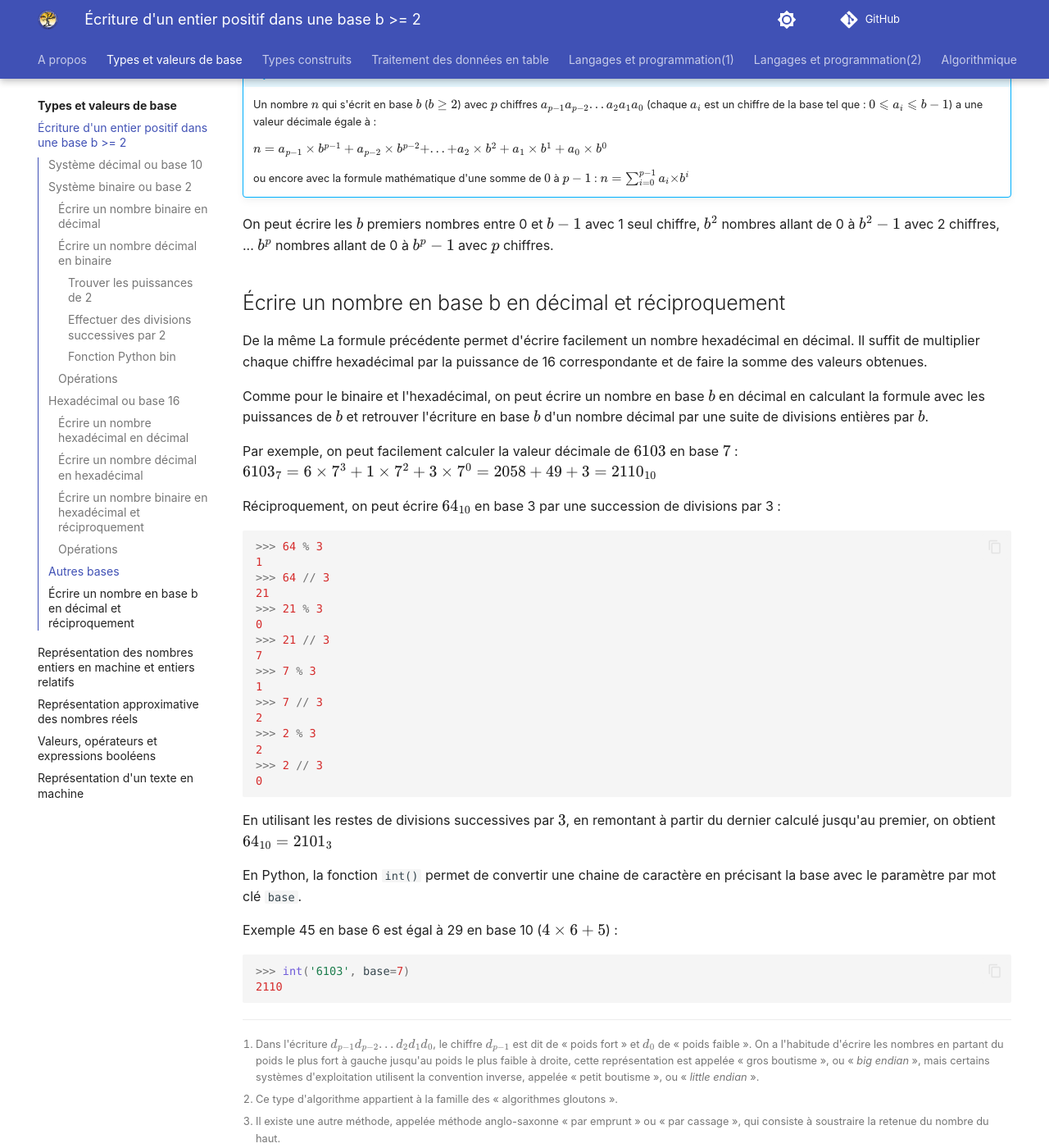
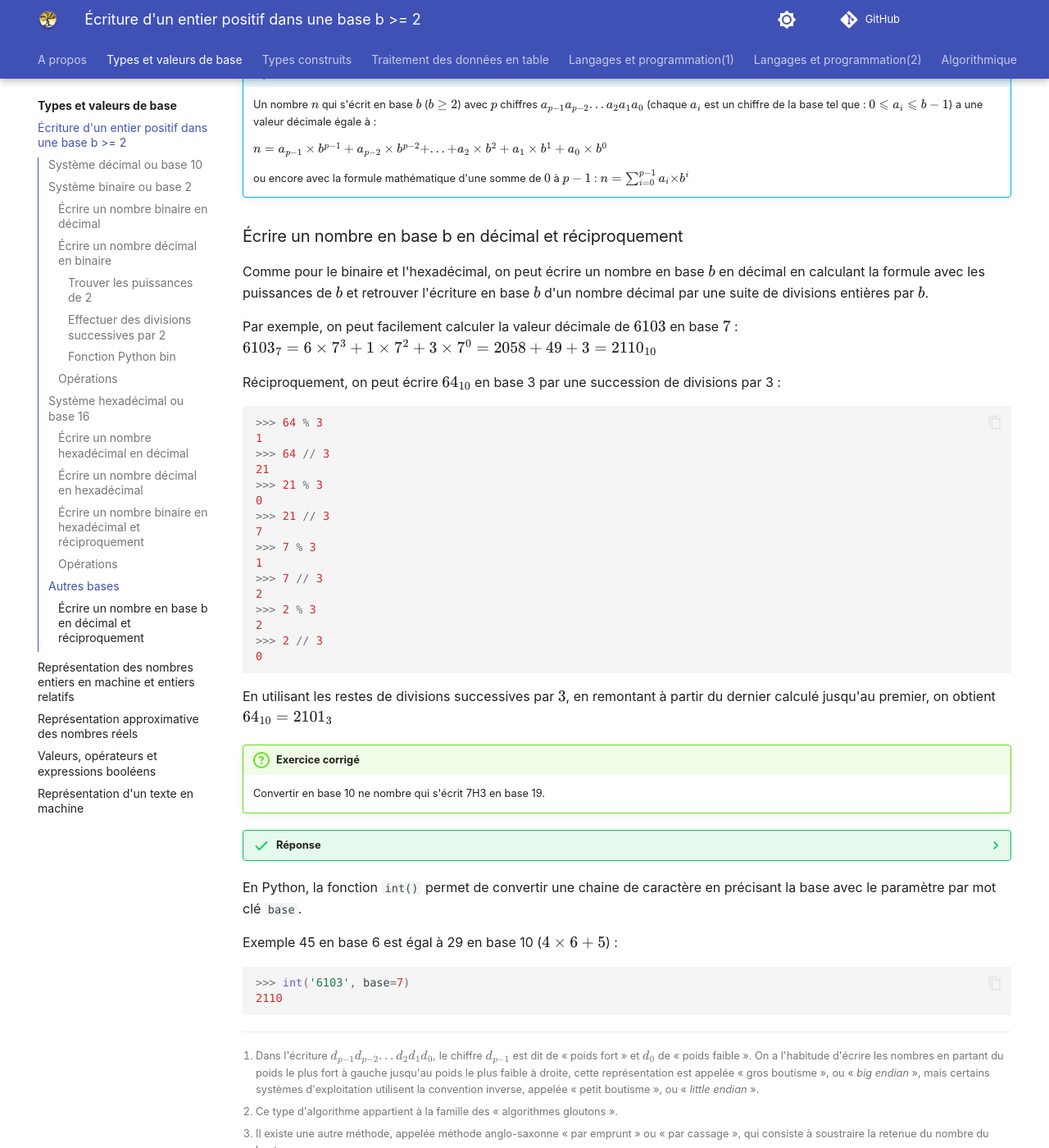
Before and after one commit to fab-perez/NSI-1, an MkDocs documentation site: the page built from docs/types-et-valeurs-de-base/1-ecriture-entier-positif-en-base-b.md, in a window 1280 px wide and 1400 px high, scrolled down 19942 px. Shown: the whole window at 82% size. Built offline with MkDocs 1.6.1 and Material for MkDocs 9.7.7, drawn with Linux system fonts in a browser that asks for light colours; emoji names are drawn with the system emoji font; comment, search, counter and statistics services are not loaded; some of the changed text lies outside the part shown.

Commit message:
Add files via upload

```diff
--- a/docs/types-et-valeurs-de-base/1-ecriture-entier-positif-en-base-b.md
+++ b/docs/types-et-valeurs-de-base/1-ecriture-entier-positif-en-base-b.md
@@ -135,7 +135,7 @@ def etoile(n):
     Source : [https://fr.wikipedia.org/wiki/Nombre_harshad](https://fr.wikipedia.org/wiki/Nombre_harshad).
 
 
-	Écrire un programme demande un nombre entier et affiche s'il est un nombre de harshad ou pas.
+	Écrire un programme demande un nombre entier et affiche s'il est un nombre harshad ou pas.
 
 
 
@@ -670,7 +671,7 @@ Les quatre opérations de base (addition, soustraction, multiplication et divisi
 
 
 
-## Hexadécimal ou base 16
+## Système hexadécimal ou base 16
 
 Le système hexadécimal, ou base 16, est souvent utilisé en informatique, par exemple dans les adresses IPv6 ou pour définir les couleurs dans un fichier CSS, car il offre un bon compromis entre le système binaire utilisé par les machines tout en restant lisible pour les informaticiens.
 
@@ -678,16 +679,16 @@ Le système hexadécimal, ou base 16, est souvent utilisé en informatique, par
 Dans le système hexadécimal, ou en base 16, on utilise 16 symboles, appelés chiffres hexadécimaux : 0, 1, 2, 3, 4, 5, 6, 7, 8, 9, A, B, C, D, E et F. Voilà leur équivalent décimal et binaire :
 
 
-|hexadécimal|décimal|binaire||hexadécimal|décimal|binaire|
-|:-:|-:|-:||:-:|-:|-:|
-|0|0|0000||8|8|1000|
-|1|1|0001||9|9|1001|
-|2|2|0010||A|10|1010|
-|3|3|0011||B|11|1011|
-|4|4|0100||C|12|1100|
-|5|5|0101||D|13|1101|
-|6|6|0110||E|14|1110|
-|7|7|0111||F|15|1111|
+|hexadécimal|décimal|binaire|\||hexadécimal|décimal|binaire|
+|:-:|:-:|:-:|:-:|:-:|:-:|:-:|
+|0|0|0000|\||8|8|1000|
+|1|1|0001|\||9|9|1001|
+|2|2|0010|\||A|10|1010|
+|3|3|0011|\||B|11|1011|
+|4|4|0100|\||C|12|1100|
+|5|5|0101|\||D|13|1101|
+|6|6|0110|\||E|14|1110|
+|7|7|0111|\||F|15|1111|
 
 
 
@@ -707,7 +708,7 @@ Comme dans les systèmes décimal et binaire, c'est la position qui indique le p
 |$16^i$|$16^3=4096$|$16^2=256$|$16^1=16$|$16^0=16$|
 |combinaison|$11 \times 16^3=450564$|$0 \times 16^2=0$|$13 \times 16^1=208$|$5 \times 16^0=5$|
 
-$B0D5_{16} = 11 × 16^3 + 0 × 16^2 + 13 × 16^1 + 5 × 16^0 = 45269{10}$
+$B0D5_{16} = 11 × 16^3 + 0 × 16^2 + 13 × 16^1 + 5 × 16^0 = 45269_{10}$
 
 
 
@@ -1062,15 +1063,9 @@ En base $b$, on utilise $b$ symboles, appelés chiffres, de valeurs allant de 0
 	$n = \sum_{i=0}^{p-1} a_i × b^i$
 
 
-On peut écrire les $b$ premiers nombres entre 0 et $b-1$ avec 1 seul chiffre, $b^2$ nombres allant de 0 à $b^2-1$ avec 2 chiffres, ... $b^p$ nombres allant de 0 à $b^p-1$ avec $p$ chiffres.
 
 
-
-
-## Écrire un nombre en base b en décimal et réciproquement
-
-De la même
-La formule précédente permet d'écrire facilement un nombre hexadécimal en décimal. Il suffit de multiplier chaque chiffre hexadécimal par la puissance de 16 correspondante et de faire la somme des valeurs obtenues.
+### Écrire un nombre en base b en décimal et réciproquement
 
 Comme pour le binaire et l'hexadécimal, on peut écrire un nombre en base $b$ en décimal en calculant la formule avec les puissances de $b$ et retrouver l'écriture en base $b$ d'un nombre décimal par une suite de divisions entières par $b$.
 
@@ -1099,6 +1094,20 @@ Réciproquement, on peut écrire $64_{10}$ en base 3 par une succession de divis
 En utilisant les restes de divisions successives par $3$, en remontant à partir du dernier calculé jusqu'au premier, on obtient $64_{10} = 2101_3$
 
 
+!!! question "Exercice corrigé"
+	Convertir en base 10 ne nombre qui s'écrit 7H3 en base 19.
+
+
+
+??? Success "Réponse"
+	Notons que H en base 19 est égal à 17 en base 10 ($A_{19}=10_{10}$, $B_{19}=11_{10}$, ..., $G_{19}=16_{10}$, et $H_{19}=14_{10}$).
+
+	On peut alors calculer :
+	$7H3_{19} = 7 \times 19^2 +  17 \times 19^1 3 \times 19^0 = $
+
+
+
+
 En Python, la fonction `int()` permet de convertir une chaine de caractère en précisant la base avec le paramètre par mot clé `base`.
 
 Exemple 45 en base 6 est égal à 29 en base 10 ($4 \times 6  + 5$) :
```
Also changed, not shown: other parts of docs/types-et-valeurs-de-base/1-ecriture-entier-positif-en-base-b.md (+12 -11 lines).
